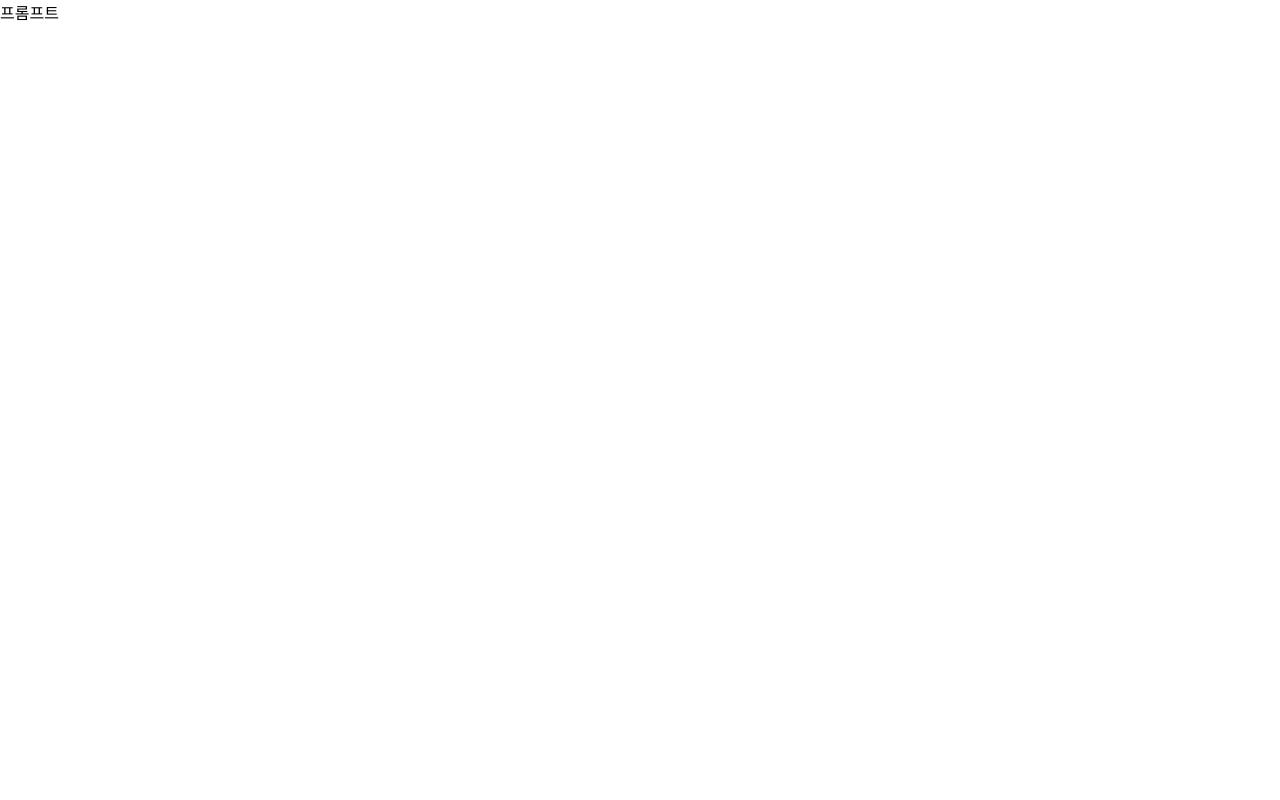
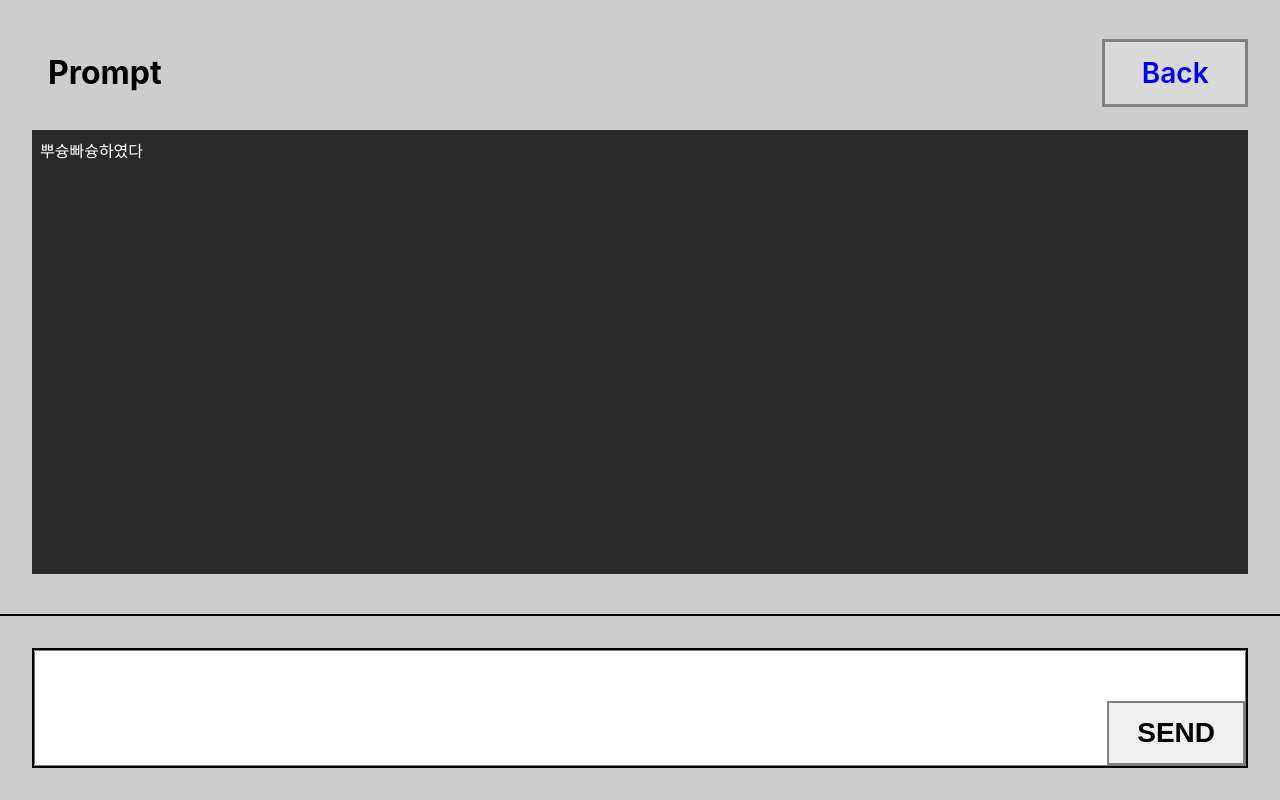
Before and after one commit to ptk5758/uc-bouy, a React (Create React App) app: page /prompt in a window 1280 px wide. Built offline with nearby package versions, Linux system fonts and the light colour scheme.

Commit message:
prompt publishing

```diff
--- /dev/null
+++ b/src/css/prompt.css
@@ -0,0 +1,51 @@
+.prompt { background-color: rgb(205, 205, 205); height: 100%; display: flex; flex-direction: column; }
+/* board */
+.prompt > .board {
+    flex: 1;
+    display: flex;
+    flex-direction: column;
+    background-color: rgb(205, 205, 205);
+    padding: 2rem;
+    padding-bottom: 2.5rem;
+    border-bottom: 2px solid #000000;
+}
+.prompt > .board > .top { display: flex; justify-content: space-between; padding-bottom: 1em; }
+.prompt > .board > .top > h1 { padding-left: 0.5em; }
+.prompt > .board > .top > a {
+    align-self: center;
+    font-size: 28px;
+    padding: 0.5em 1.3em;
+    cursor: pointer;
+    border: 3px solid gray;
+    background-color: rgb(217, 217, 217);
+    font-weight: 600;
+}
+.prompt > .board > .terminal {
+    background-color: rgb(41, 41, 41);
+    overflow-y: scroll;
+    color: white;
+    padding-left: 0.5em;
+    padding-top: 0.5em;
+    flex: 1;
+}
+
+
+
+
+/* Command */
+.prompt > .command { display: flex; justify-content: center; padding: 2rem; }
+.prompt > .command > .field { width: 100%; display: flex; font-size: 22px; position: relative; border: 2px solid #000000; }
+.prompt > .command > .field > textarea { flex: 1; font-size: 1em; height: 5em; font-weight: 400; }
+.prompt > .command > .field > button {
+    position : absolute;
+    border: none;
+    padding: 0;
+    font-size: 28px;
+    font-weight: 600;
+    padding: 0.5em 1em;
+    right: 1px;
+    bottom : 1px;
+    border: 2px solid gray;
+    cursor: pointer;
+}
+.prompt > .command > .field > button:active { background-color: rgb(253, 98, 98); }
--- a/src/index.css
+++ b/src/index.css
@@ -21,3 +21,4 @@ p {
   padding: 0;
   margin: 0;
 }
+a { outline: none; text-decoration: none; }
--- a/src/routes/prompt/index.tsx
+++ b/src/routes/prompt/index.tsx
@@ -1,7 +1,35 @@
+import { Link } from "react-router-dom"
+import "../../css/prompt.css"
 export default function() {
     return (
-        <div>
-            프롬프트
+        <div className="prompt">
+            <div className="board">
+                <div className="top">
+                    <h1>Prompt</h1>
+                    <Link to={"/telemetry"}>Back</Link>
+                </div>
+                <Terminal/>
+            </div>
+            <div className="command">
+                <Input/>
+            </div>
         </div>
     )
 }
+
+function Input() {
+    return (
+        <div className="field">
+            <textarea></textarea>
+            <button>SEND</button>
+        </div>
+    )
+}
+
+function Terminal() {
+    return (
+        <div className="terminal">
+            뿌슝빠슝하였다
+        </div>
+    )
+}
```
